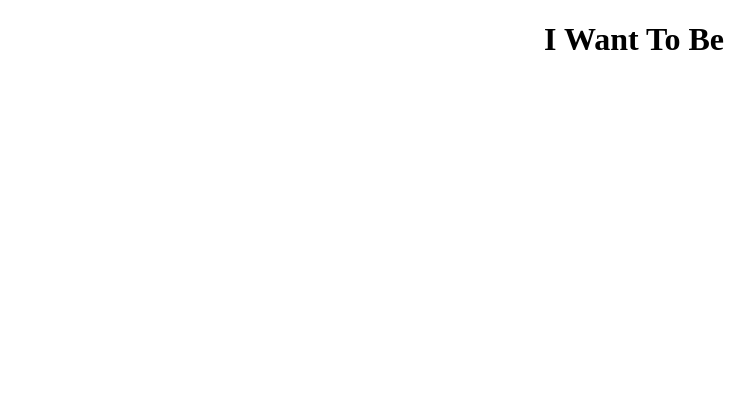
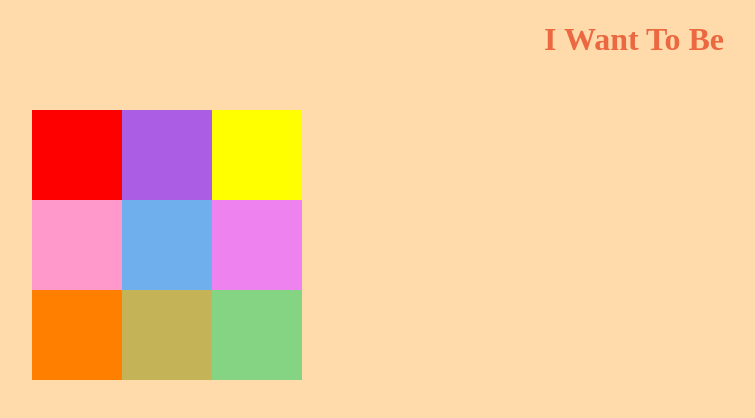
Before and after one commit to jasonfontaine31/HudsonHackNYC, a plain HTML site: page public_html/home.html in a window 1280 px wide. Shown: the whole page, without its empty margins (6-761 px from the left). Drawn offline with Linux system fonts and the light colour scheme.

Commit message:
Have the grid colors

```diff
--- a/public_html/Css/IwanttoBe.css
+++ b/public_html/Css/IwanttoBe.css
@@ -9,8 +9,12 @@ and open the template in the editor.
 */
 @media (max-width: 650px) {
 
-    .container {background-color:#EEDB00;height: 100vh;font-family: Comic Sans MS;color: #7BB31A;}
-    .container h1 {color: #8B88FF;}
+    .container {
+        background-color:#FFDBAC;
+        height: 100vh;
+        font-family: Comic Sans MS;
+    }
+    .container h1 {color: #EB6841;}
     .options {
         width: 80%;
         margin: 20px 25px;
--- a/public_html/Css/home.css
+++ b/public_html/Css/home.css
@@ -9,11 +9,71 @@ and open the template in the editor.
 */
 
 h1{
-    text-align: center
+    text-align: center;
+    color: #EB6841
+}
+
+body{
+    background-color: #FFDBAC;
+}
+
+.grid{
+    display: inline-block;
+    margin: 30px;
+    text-align:center;
 }
 
 div .Career-Grid{
     list-style-type: none;
-    float: left
+    float: left;
+}
+
+ul{
+    margin: 0px;
+    padding: 0px;
+    text-align: center
 
 }
+
+li{
+    height: 90px;
+    width: 90px;
+    margin: 0px
+}
+
+#red{
+    background-color: #FF0000;
+    backface-visibility: visible
+}
+
+#orange{
+    background-color: #FF7F00
+}
+
+#yellow{
+    background-color: #FFFF00
+}
+
+#pink{
+    background-color: #FF99CC
+}
+
+#blue{
+    background-color: #70AFEE
+}
+
+#indigo{
+    background-color: #AB5DE3
+}
+
+#violet{
+    background-color: #EE82EE
+}
+
+#gold{
+    background-color: #C5B358
+}
+
+#green{
+    background: #84D484
+}
--- a/public_html/home.html
+++ b/public_html/home.html
@@ -8,25 +8,28 @@
         <style></style>
     </head>
 
-    <body class="container">
+    <body>
+
+    <div class="container">
         <h1>I Want To Be</h1>
-        <div>
+        <div class="grid">
             <ul class="Career-Grid">
-                <li></li>
-                <li></li>
-                <li></li>
+                <li id="red"></li>
+                <li id="pink"></li>
+                <li id="orange"></li>
             </ul>
             <ul class="Career-Grid">
-                <li></li>
-                <li></li>
-                <li></li>
+                <li id="indigo"></li>
+                <li id="blue"></li>
+                <li id="gold"></li>
             </ul>
             <ul class="Career-Grid">
-                <li></li>
-                <li></li>
-                <li></li>
+                <li id="yellow"></li>
+                <li id="violet"></li>
+                <li id="green"></li>
             </ul>
         </div>
+    </div>
     </body>
 
 
```
